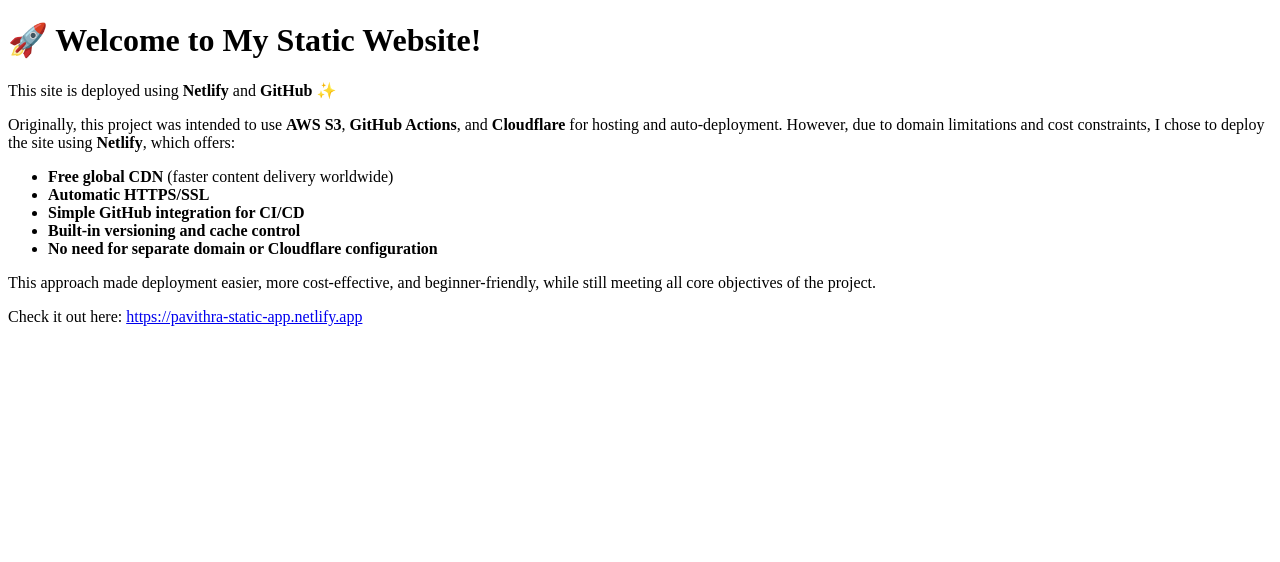
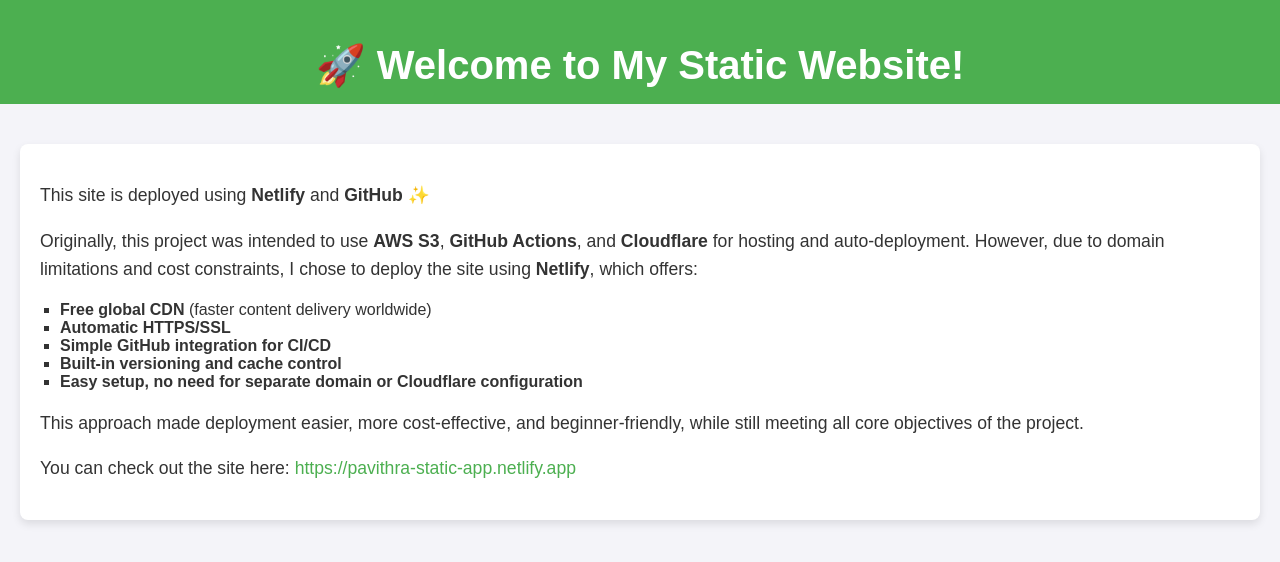
Before and after one commit to amie2001/static-website, a plain HTML site: page index.html in a window 1280 px wide. Drawn offline with Linux system fonts and the light colour scheme.

Commit message:
Update index.html

```diff
--- a/index.html
+++ b/index.html
@@ -4,11 +4,57 @@
     <meta charset="UTF-8">
     <meta name="viewport" content="width=device-width, initial-scale=1.0">
     <title>Welcome to My Static Website!</title>
+    <style>
+        body {
+            font-family: Arial, sans-serif;
+            margin: 0;
+            padding: 0;
+            background-color: #f4f4f9;
+            color: #333;
+        }
+        header {
+            background-color: #4CAF50;
+            color: white;
+            padding: 15px;
+            text-align: center;
+        }
+        main {
+            padding: 20px;
+        }
+        h1 {
+            font-size: 2.5em;
+            margin-bottom: 0;
+        }
+        section {
+            background-color: white;
+            border-radius: 8px;
+            padding: 20px;
+            box-shadow: 0 4px 8px rgba(0, 0, 0, 0.1);
+            margin-top: 20px;
+        }
+        p {
+            line-height: 1.6;
+            font-size: 1.1em;
+        }
+        ul {
+            list-style-type: square;
+            padding-left: 20px;
+        }
+        a {
+            color: #4CAF50;
+            text-decoration: none;
+        }
+        a:hover {
+            text-decoration: underline;
+        }
+    </style>
 </head>
 <body>
+
     <header>
         <h1>🚀 Welcome to My Static Website!</h1>
     </header>
+
     <main>
         <section>
             <p>
@@ -22,15 +68,16 @@
                 <li><strong>Automatic HTTPS/SSL</strong></li>
                 <li><strong>Simple GitHub integration for CI/CD</strong></li>
                 <li><strong>Built-in versioning and cache control</strong></li>
-                <li><strong>No need for separate domain or Cloudflare configuration</strong></li>
+                <li><strong>Easy setup, no need for separate domain or Cloudflare configuration</strong></li>
             </ul>
             <p>
                 This approach made deployment easier, more cost-effective, and beginner-friendly, while still meeting all core objectives of the project.
             </p>
             <p>
-                Check it out here: <a href="https://pavithra-static-app.netlify.app" target="_blank">https://pavithra-static-app.netlify.app</a>
+                You can check out the site here: <a href="https://pavithra-static-app.netlify.app" target="_blank">https://pavithra-static-app.netlify.app</a>
             </p>
         </section>
     </main>
+
 </body>
 </html>
```
